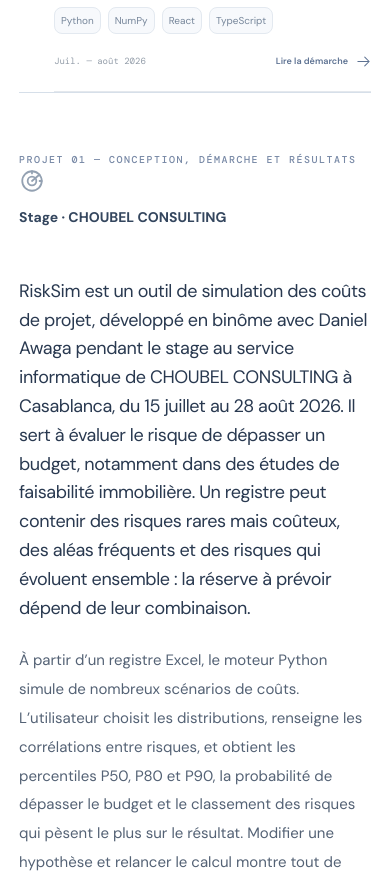
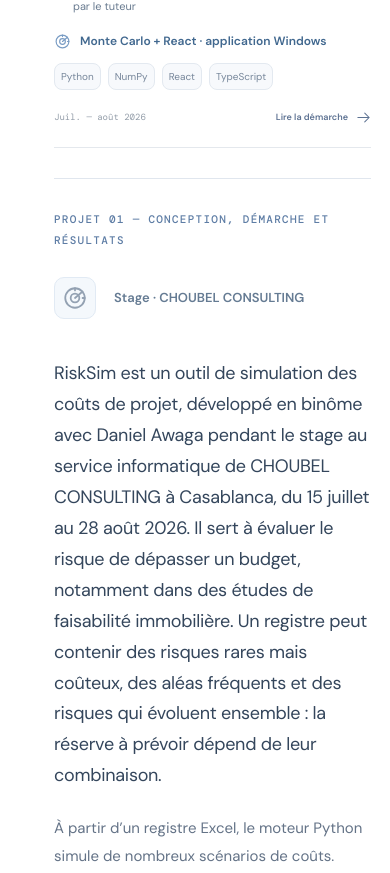
Before and after one commit to Rudolf-Staline/Portfolio, a React (Vite) app: page / in a window 390 px wide. Shown: the part 1559-2432 px from the top of the page. Built offline with nearby package versions, Linux system fonts and the light colour scheme.

Commit message:
Style unified project-by-project reading with inline case evidence and responsive rhythm

```diff
--- a/src/white-editorial.css
+++ b/src/white-editorial.css
@@ -333,3 +333,112 @@
 @media(prefers-reduced-motion:reduce){
   .we-row-media img,.we-hero-media img{transform:none!important}
 }
+
+/* Unified project chapters: read one project from image to evidence,
+   then continue naturally into the next, without a second portfolio pass. */
+.we-featured{padding-bottom:clamp(90px,9vw,150px)}
+.we-rows{gap:0}
+.we-project-chapter{
+  padding:clamp(55px,6vw,96px) 0 clamp(70px,8vw,135px);
+  border-top:1px solid #d9e2ec;
+  scroll-margin-top:95px;
+}
+.we-project-chapter:first-child{border-top-color:#bfcbdc}
+.we-project-chapter:nth-child(even){
+  background:linear-gradient(90deg,#fff 0%,#fcfdff 55%,#fff 100%);
+}
+.we-project-chapter .we-row{margin:0}
+.we-project-chapter .we-row-heading>svg{color:#819dbd;flex-shrink:0}
+.we-project-chapter .we-row-copy h3{
+  margin-top:20px;
+}
+.we-project-chapter .we-row-media{box-shadow:0 12px 36px #2940590b}
+.we-project-chapter .we-row-media>img{
+  display:block;width:100%;height:100%;object-fit:cover;
+  transition:transform .85s cubic-bezier(.18,.8,.18,1);
+}
+.we-project-chapter .we-row-media:hover>img{transform:scale(1.025)}
+.we-project-chapter .we-row-media.we-row-real>img{object-fit:contain}
+.we-project-chapter .we-row-media.we-row-real:hover>img{transform:none}
+.we-project-chapter .we-case{
+  scroll-margin-top:100px;
+  border-top:1px solid #e0e6ee;
+  padding:clamp(33px,4.1vw,65px) 0 0;
+  margin:clamp(29px,4.2vw,67px) 0 0 calc(34px + clamp(15px,1.9vw,32px));
+  max-width:none;
+  background:transparent;
+}
+.we-case-intro{margin-bottom:clamp(25px,3vw,48px)}
+.we-case-intro .we-label{
+  color:#5e7da5;letter-spacing:.115em;font-size:11px;
+}
+.we-project-chapter .we-case-content{
+  grid-template-columns:minmax(200px,.32fr) minmax(0,1fr);
+  gap:clamp(35px,6.4vw,105px);
+}
+.we-project-chapter .we-case-aside{
+  position:static;
+  padding-top:2px;gap:16px;
+}
+.we-case-aside-icon{
+  display:grid;place-items:center;
+  color:#607fa9;background:#f4f8fc;border:1px solid #e1eaf4;
+  border-radius:12px;width:49px;height:49px;
+}
+.we-project-chapter .we-case-aside>strong{
+  max-width:220px;
+  font-size:13px;
+  line-height:1.65;
+  color:#657b93;
+  font-weight:550;
+}
+.we-project-chapter .we-project-actions{
+  gap:14px;margin-top:6px;
+}
+.we-project-chapter .we-case-writing>p{
+  line-height:1.85;
+  font-size:clamp(15px,1.13vw,17.5px);
+  color:#647387;
+}
+.we-project-chapter .we-case-writing>p:first-child{
+  font-size:clamp(18px,1.55vw,23px);
+  line-height:1.72;
+  color:#34465c;
+  letter-spacing:-.015em;
+}
+.we-project-chapter .we-case-findings{
+  margin-top:35px;
+}
+.we-project-chapter .we-proof-grid{
+  margin-top:clamp(38px,5vw,78px);
+}
+.we-project-chapter .we-proof-grid figure{
+  border-color:#e1e8f1;
+  background:#f0f4f8;
+}
+@media(max-width:1230px){
+  .we-project-chapter .we-case{margin-left:47px}
+}
+@media(max-width:960px){
+  .we-project-chapter .we-case{margin-left:41px}
+  .we-project-chapter .we-case-content{grid-template-columns:minmax(175px,.33fr) minmax(0,1fr);gap:28px}
+}
+@media(max-width:720px){
+  .we-project-chapter{padding:45px 0 74px}
+  .we-project-chapter .we-case{margin:30px 0 0 35px;padding:28px 0 0}
+  .we-project-chapter .we-case-content{grid-template-columns:1fr;gap:21px}
+  .we-project-chapter .we-case-aside{
+    display:flex;flex-wrap:wrap;flex-direction:row;
+    align-items:center;gap:12px 18px
+  }
+  .we-case-aside-icon{width:42px;height:42px;border-radius:10px}
+  .we-project-chapter .we-case-aside>strong{flex:1;max-width:none}
+  .we-project-chapter .we-project-actions{flex-basis:100%;flex-direction:row;flex-wrap:wrap;gap:16px}
+  .we-project-chapter .we-case-writing>p{font-size:15px}
+  .we-project-chapter .we-case-writing>p:first-child{font-size:18px}
+  .we-project-chapter .we-row-media>img{object-position:center}
+  .we-project-chapter .we-case-findings{margin-top:27px}
+}
+@media(prefers-reduced-motion:reduce){
+  .we-project-chapter .we-row-media:hover>img{transform:none}
+}
```
